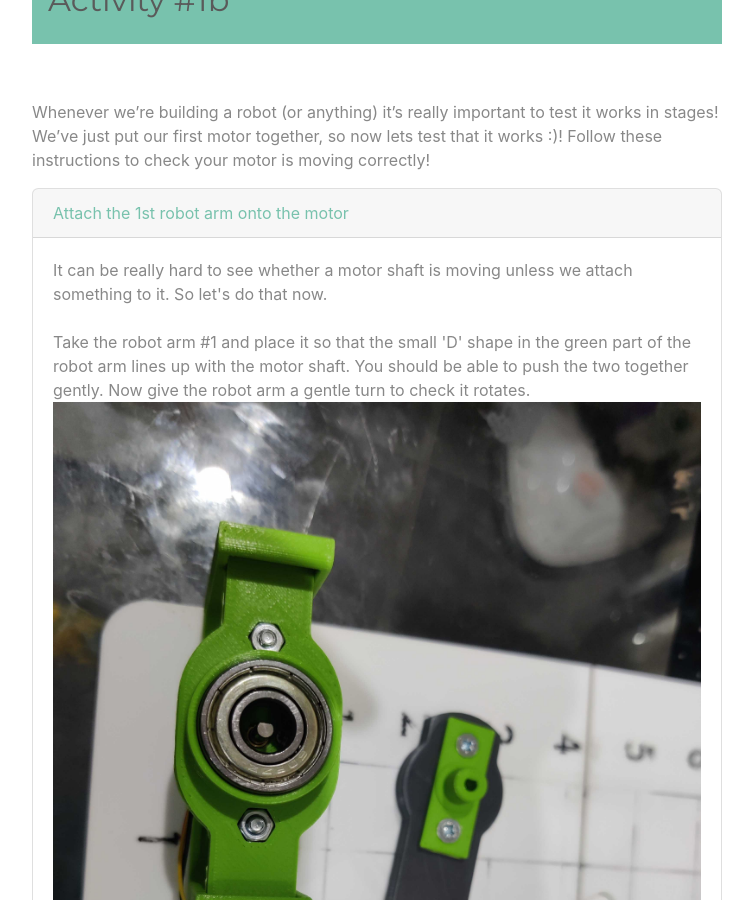
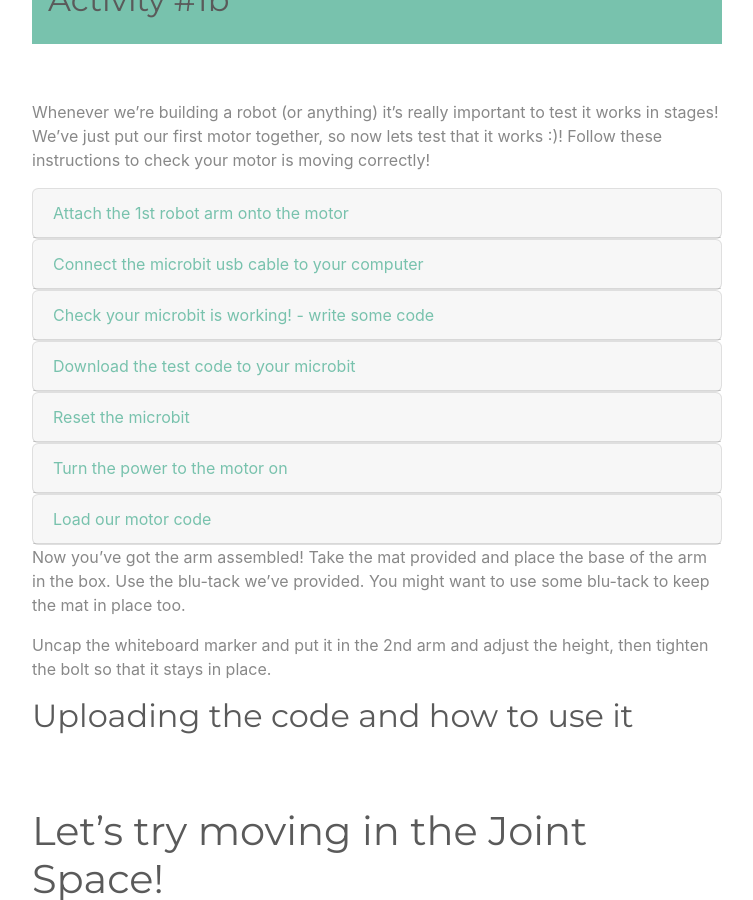
Before and after one commit to samhohcm/Robot-Kinematics-Remote-Worksheet-1, a Jekyll site: the page built from index.md, in a window 1280 px wide and 900 px high, scrolled down 6086 px. Shown: the whole window, without its empty margins (263-1016 px from the left). Built offline with Jekyll 4.4.1, drawn with Linux system fonts in a browser that asks for light colours.

Commit message:
Update index.md

```diff
--- a/index.md
+++ b/index.md
@@ -453,7 +453,7 @@ Whenever we're building a robot (or anything) it's really important to test it w
         Attach the 1st robot arm onto the motor
       </a>
     </div>
-    <div id="collapseOneB" class="collapse show" data-parent="#accordion">
+    <div id="collapseOneB" class="collapse" data-parent="#accordion">
       <div class="card-body">
       It can be really hard to see whether a motor shaft is moving unless we attach something to it. So let's do that now. <br> <br> Take the robot arm #1 and place it so that the small 'D' shape in the green part of the robot arm lines up with the motor shaft. You should be able to push the two together gently. Now give the robot arm a gentle turn to check it rotates. <br>
       <img src="images/assembly1/img30_compressed.jpg" class="img-fluid" alt="assemblyImage">
@@ -497,7 +497,7 @@ Whenever we're building a robot (or anything) it's really important to test it w
 
         First of all let's test the microbit is working. Enter the following code into the python (tip: some of this code might already be in the editor)....
 
-        <code>
+        <pre><code>
         # Our test microbit program
 
         # Import this library so we can talk to the microbit
@@ -508,7 +508,7 @@ Whenever we're building a robot (or anything) it's really important to test it w
             display.scroll('Hello, awesome person!')
             display.show(Image.HEART)
             sleep(2000)
-        </code>
+        </code></pre>
 
         <br>
         You can transfer this code into your python either by typing it in, or by copying and pasting. Please be careful to make sure you enter it exactly the same! Where you put spaces, tabs, brackets, full stops and other punctuation is really important in python because these characters tell the computer how to understand your code!
```
